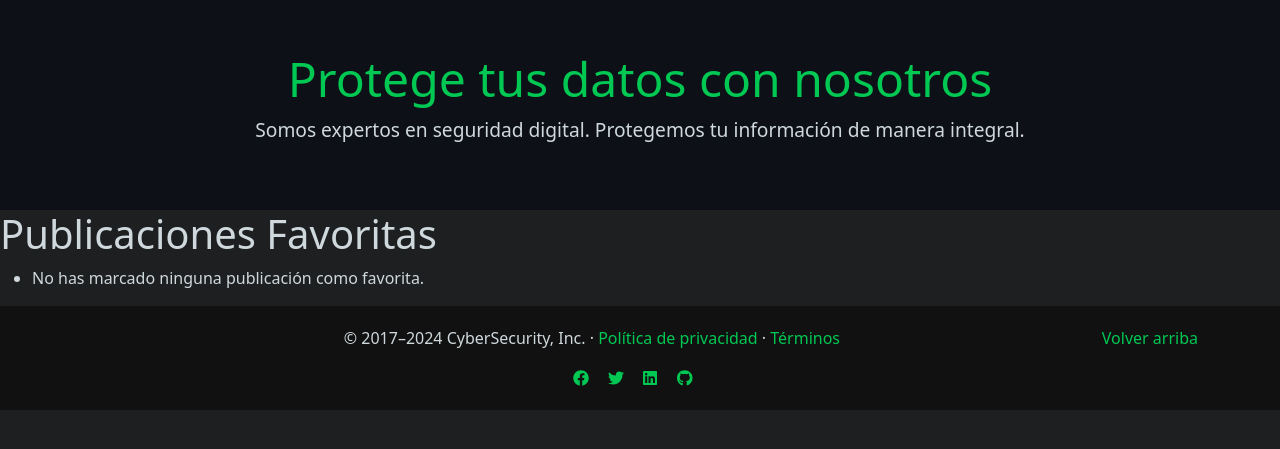
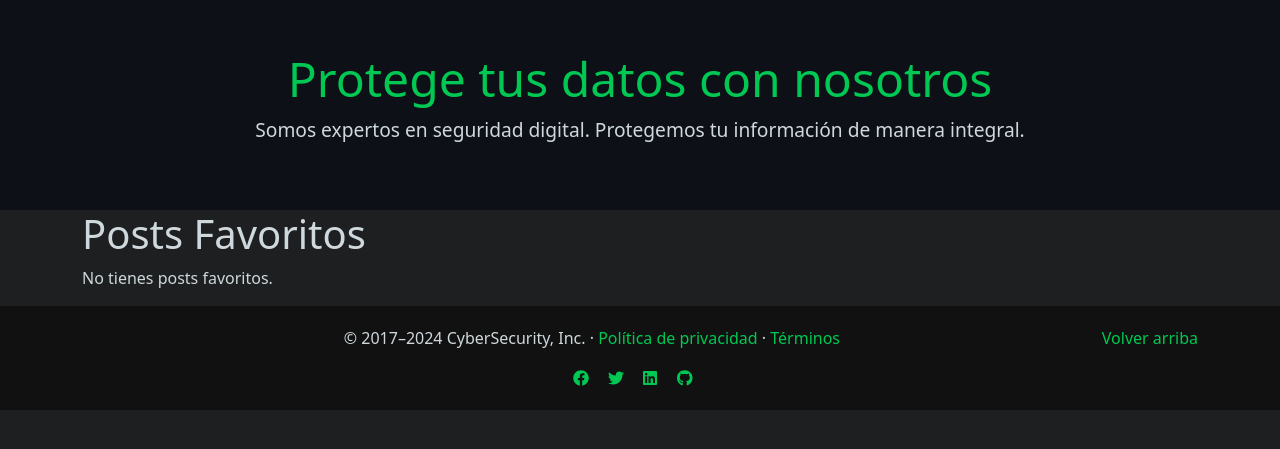
Before and after one commit to robertocolman/djangocyberseguridad, a Django app: template templates/lista_favoritos.html in a window 1280 px wide. Shown: the part 56-505 px from the top of the page. Run offline with Django 3.2, Linux system fonts and the light colour scheme; the template is opened without the code that fills it, so the values that code supplies are empty.

Commit message:
se agrego favorito, falta el borrar comentarios

```diff
--- a/apps/blog/urls.py
+++ b/apps/blog/urls.py
@@ -18,7 +18,10 @@ urlpatterns = [
     path('eliminar/<int:pk>/', eliminar_post, name='eliminar_post'),
     path('posts/<int:pk>/marcar-favorito/', marcar_favorito, name='marcar_favorito'),
     path('posts/<int:pk>/desmarcar-favorito/', desmarcar_favorito, name='desmarcar_favorito'),
-    path('favoritos/', lista_favoritos, name='lista_favoritos'),
+    path('favoritos', views.posts, name='posts'),
+    path('favorito/<int:post_id>/', views.marcar_favorito, name='marcar_favorito'),
+    path('favorito/quitar/<int:post_id>/', views.desmarcar_favorito, name='desmarcar_favorito'),
+    path('favoritos/', views.lista_favoritos, name='lista_favoritos'),
     path('comentario/eliminar/<int:comentario_id>/', eliminar_comentario, name='eliminar_comentario'),
     path('categoria/<int:categoria_id>/', categoria_posts, name='categoria_posts'),
     path('categorias/<int:categoria_id>/', categoria_posts, name='categoria_posts'),
--- a/templates/lista_favoritos.html
+++ b/templates/lista_favoritos.html
@@ -1,12 +1,24 @@
-{% extends 'base.html' %}
+{% extends "base.html" %}
 {% load static %}
 {% block contenido %}
-<h1>Publicaciones Favoritas</h1>
-<ul>
-    {% for favorito in favoritos %}
-        <li><a href="{% url 'apps.blog:postdetalle' favorito.pk %}">{{ favorito.titulo }}</a></li>
-    {% empty %}
-        <li>No has marcado ninguna publicación como favorita.</li>
-    {% endfor %}
-</ul>
+<section>
+    <div class="container">
+        <h1>Posts Favoritos</h1>
+
+        <div class="row">
+            {% for post in user.favoritos.all %}
+                <div class="col-md-4">
+                    <div class="post">
+                        <h4><a href="{% url 'blog:postdetalle' post.id %}">{{ post.titulo }}</a></h4>
+                        <p>{{ post.contenido|truncatewords:20 }}</p>
+                        <p><small>Publicado el {{ post.fecha_publicacion }}</small></p>
+                        <a href="{% url 'apps.blog:desmarcar_favorito' post.pk %}" class="btn btn-warning">Quitar de favoritos</a>
+                    </div>
+                </div>
+            {% empty %}
+                <p>No tienes posts favoritos.</p>
+            {% endfor %}
+        </div>
+    </div>
+</section>
 {% endblock %}
```
Also changed, not shown: apps/blog/views.py (+10 -8 lines), templates/posts.html (+8 -0 lines), 1 other file.
